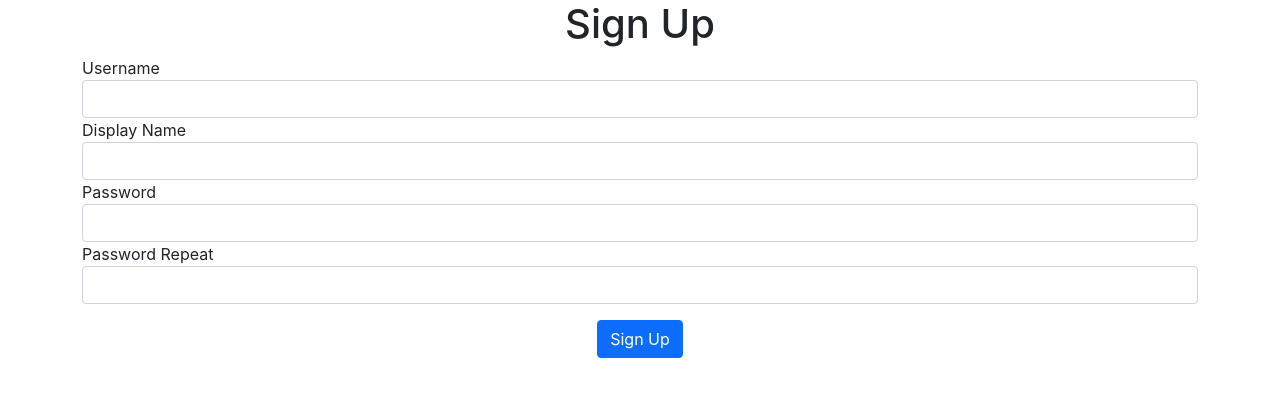
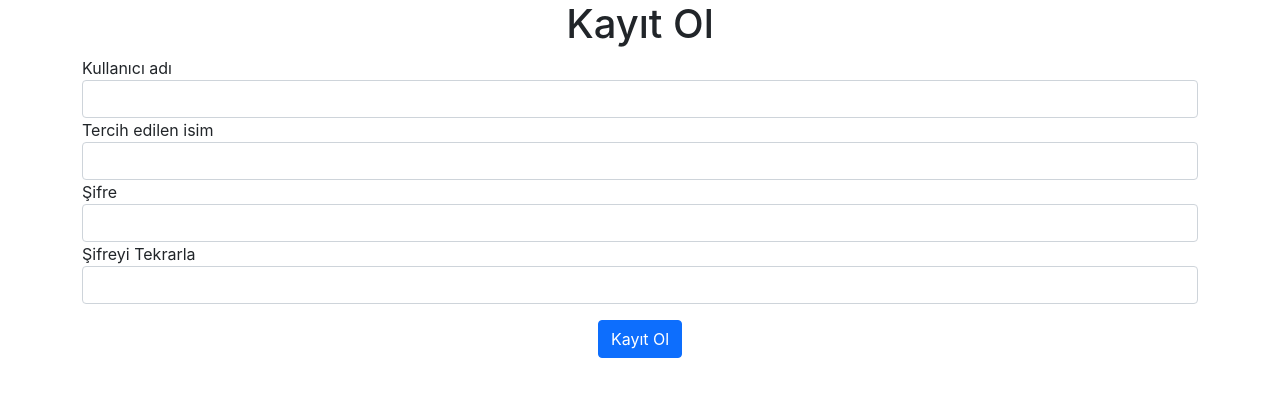
Before and after one commit to hasantetik/frontend, a React (Create React App) app: page / in a window 1280 px wide. Shown: the top 396 px of the page. Built offline with nearby package versions, Linux system fonts and the light colour scheme.

Commit message:
added language support

```diff
--- a/package.json
+++ b/package.json
@@ -8,9 +8,11 @@
     "@testing-library/user-event": "^13.5.0",
     "axios": "^0.26.0",
     "bootstrap": "^5.1.3",
+    "i18next": "^21.6.14",
     "node-sass": "^7.0.1",
     "react": "^17.0.2",
     "react-dom": "^17.0.2",
+    "react-i18next": "^11.16.1",
     "react-scripts": "5.0.0",
     "web-vitals": "^2.1.4"
   },
--- a/src/components/Input.js
+++ b/src/components/Input.js
@@ -1,12 +1,12 @@
 import React from "react";
 
 const Input = (props) => {
-    const {label,error,name,onChange} = props;
+    const {label,error,name,onChange, type} = props;
     const className = error ? "form-control is-invalid" : "form-control";
     return (
         <div className="form-group">
         <label>{label}</label>
-        <input className={className} name={name} onChange={onChange}/>
+        <input className={className} name={name} onChange={onChange} type={type}/>
         <div className="invalid-feedback">{ error }</div>
     </div>
     )
--- /dev/null
+++ b/src/i18n.js
@@ -0,0 +1,39 @@
+import i18n from "i18next";
+import { initReactI18next } from "react-i18next";
+
+i18n.use(initReactI18next).init({
+    resources: {
+        en: {
+            translations: {
+                'Sign Up' : 'Sign Up',
+                'Password mismatch' : 'Password mismatch',
+                'Username' : 'Username',
+                'Display Name':'Display Name',
+                'Password' : 'Password',
+                'Password Repeat': 'Password Repeat'
+            }
+        },
+        tr: {
+            translations: {
+                'Sign Up' : 'Kayıt Ol',
+                'Password mismatch' : 'Aynı şifreyi giriniz.',
+                'Username' : 'Kullanıcı adı',
+                'Display Name':'Tercih edilen isim',
+                'Password' : 'Şifre',
+                'Password Repeat': 'Şifreyi Tekrarla'
+            }
+        }
+    },
+    fallbackLng: 'tr',
+    ns: ['translations'],
+    defaultNS: 'translations',
+    keySeparator: {
+        escapeValue: false,
+        formatSeparator: ','
+    },
+    react: {
+        wait: true
+    }
+});
+
+export default i18n;
--- a/src/index.js
+++ b/src/index.js
@@ -4,6 +4,7 @@
 import App from './App';
 import UserSignupPage from './pages/UserSignupPage';
 import reportWebVitals from './reportWebVitals';
+import './i18n';
 
 
 ReactDOM.render(
--- a/src/pages/UserSignupPage.js
+++ b/src/pages/UserSignupPage.js
@@ -1,6 +1,7 @@
 import React from "react";
 import { signup } from '../api/apiCalls';
 import Input from '../components/Input';
+import {withTranslation} from 'react-i18next';
 
 class UserSignupPage extends React.Component {
     state = {
@@ -19,6 +20,16 @@
        const { name, value} = event.target;
        const errors = {...this.state.errors}
        errors[name] = undefined
+       if(name === 'password' || name === 'passwordRepeat'){
+           if(name === 'password' && value !== this.state.passwordRepeat){
+            errors.passwordRepeat = this.props.t('Password mismatch');
+           }
+           else if(name ==='passwordRepeat' && value !== this.state.password){
+            errors.passwordRepeat = this.props.t('Password mismatch');
+           }else{
+            errors.passwordRepeat = undefined;
+           }
+       }
         this.setState({
             [name]: value,
             errors
@@ -49,28 +60,22 @@
 
     render() {
         const { pendingApiCall, errors } = this.state;
-        const { username, displayName } = errors;
-
+        const { username, displayName,password,passwordRepeat } = errors;
+        const { t } = this.props;
         return (
             <div className="container">
                      <form>
-            <h1 className="text-center">Sign Up</h1>
-            <Input name="username" label="Username" error={username} onChange={this.onChange} />
-            <Input name="displayName" label="Display Name" error={displayName} onChange={this.onChange} />
-            <div className="form-group">
-                <label>Password</label>
-                <input className="form-control" name="password" type="password" onChange={this.onChange}/>
-            </div>
-            <div className="form-group">
-                <label>Password Repeat</label>
-                <input className="form-control" name="passwordRepeat" type="password" onChange={this.onChange}/>
-            </div>
+            <h1 className="text-center">{t('Sign Up')}</h1>
+            <Input name="username" label={t("Username")} error={username} onChange={this.onChange} />
+            <Input name="displayName" label={t("Display Name")} error={displayName} onChange={this.onChange} />
+            <Input name="password" label={t("Password")} error={password} onChange={this.onChange} type="password" />
+            <Input name="passwordRepeat" label={t("Password Repeat")} error={passwordRepeat} onChange={this.onChange} type="password" />
             <div className="text-center mt-3">
             <button
             className="btn btn-primary"
             onClick={this.onClickSignUp}
             disabled={pendingApiCall}
-            >{ pendingApiCall ? <span className="spinner-border spinner-border-sm"></span> : ''} Sign Up
+            >{ pendingApiCall ? <span className="spinner-border spinner-border-sm"></span> : ''} {t('Sign Up')}
             </button>
             </div>
         </form>
@@ -79,4 +84,6 @@
     }
 }
 
-export default UserSignupPage;
+const UserSignupPageWithTranslation = withTranslation()(UserSignupPage);
+
+export default UserSignupPageWithTranslation;
```
Also changed, not shown: 1 other file (tests, documents, lock files or other folders).
